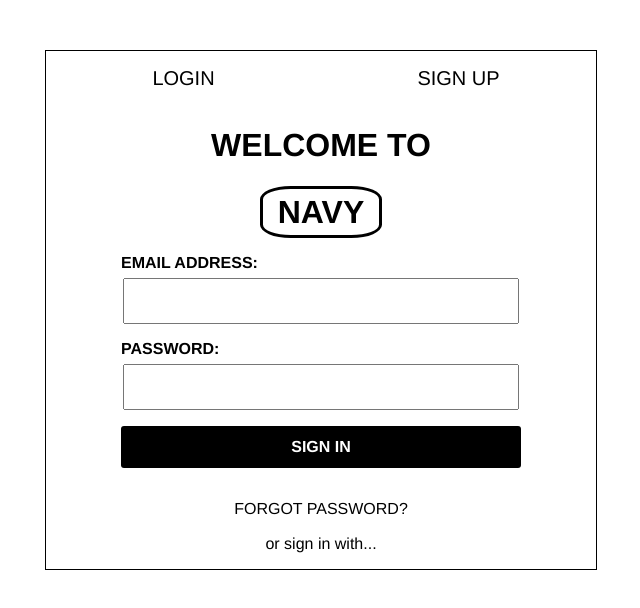
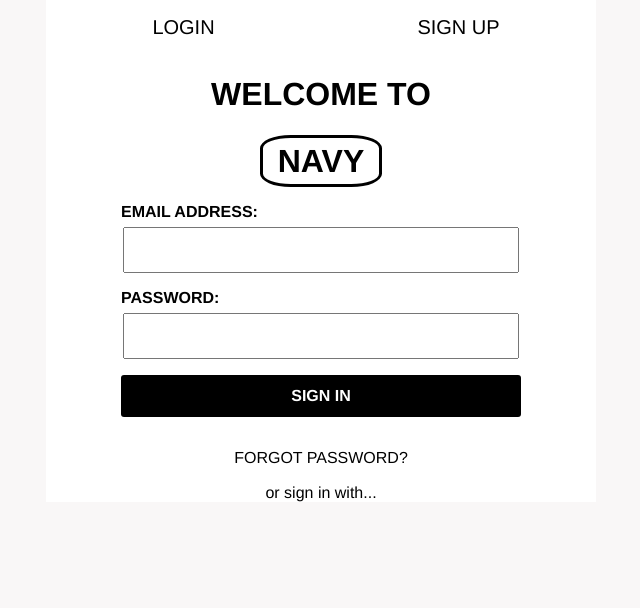
Before and after one commit to salmonsashimi/onlinestore, a Next.js app: page /login in a window 1280 px wide. Shown: the top 608 px of the page, without its empty margins (319-959 px from the left). Built offline with nearby package versions, Linux system fonts and the light colour scheme.

Commit message:
added div for background color

```diff
--- a/src/pages/login.js
+++ b/src/pages/login.js
@@ -1,7 +1,7 @@
 const LoginPage = () => {
     return (
-
         <div className='login'>
+            <div className='login__component'>
                 <div className='login__links'>
                     <a className='login__links-login'>LOGIN</a>
                     <a className='login__links-signUp'>SIGN UP</a>
@@ -27,6 +27,7 @@ const LoginPage = () => {
                     <p>or sign in with...</p>
                 </div >
             </div>
+        </div>
     )
 }
 
--- a/src/styles/components/_login.scss
+++ b/src/styles/components/_login.scss
@@ -1,8 +1,14 @@
 .login {
+    height: 100vh;
+    width: 100vw;
+    background-color: $off-white;
+}
+
+.login__component {
     text-align: center;
     max-width: 550px;
-    margin: 50px auto;
-    border: 1px solid black;
+    margin: auto;
+    background-color: white
 }
 
 .login__links {
```
Lines whose indentation alone changed are shown as unchanged.
